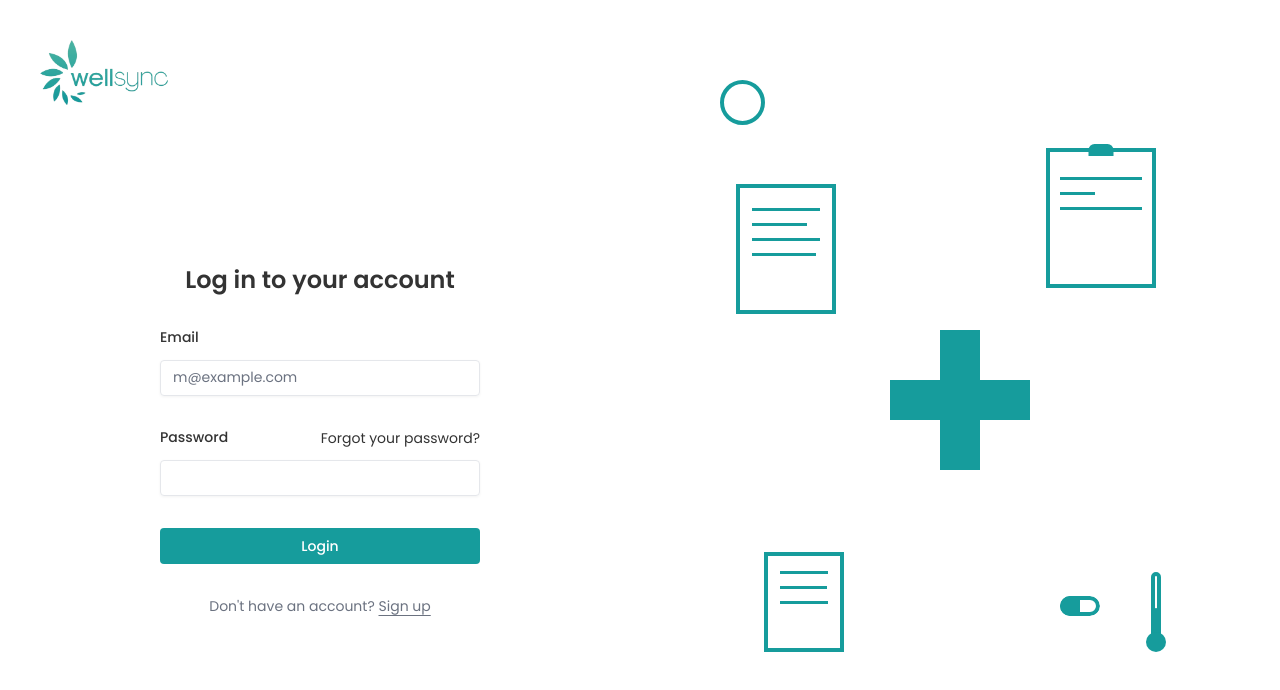
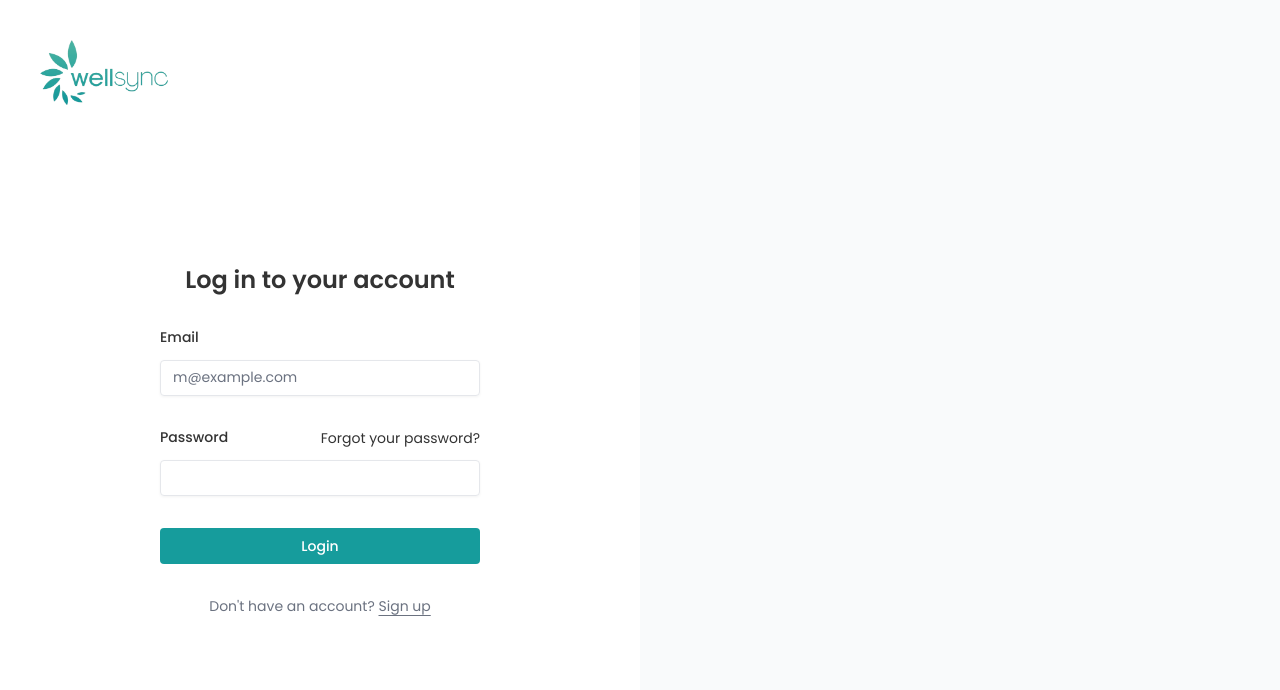
Before and after one commit to JethroBaring/welldd, a Next.js app: page /login in a window 1280 px wide. Shown: the top 690 px of the page. Built offline with nearby package versions, Linux system fonts and the light colour scheme.

Commit message:
fix: correct visibility property in auth.css and comment out unused rewrites in next.config.ts

```diff
--- a/app/(auth)/auth.css
+++ b/app/(auth)/auth.css
@@ -5,7 +5,7 @@
   position: relative;
   background: #ffffff;
   padding: 40px;
-  visibility: none;
+  visibility: hidden;
 }
 
 .graphic-wrapper {
--- a/next.config.ts
+++ b/next.config.ts
@@ -9,14 +9,14 @@ const nextConfig: NextConfig = {
     // Ignore TypeScript errors during production builds
     ignoreBuildErrors: true,
   },
-  async rewrites() {
-    return [
-      {
-        source: "/api/:path*",
-        destination: `${process.env.NEXT_PUBLIC_API_BASE_URL}/api/:path*`,
-      },
-    ];
-  },
+  // async rewrites() {
+  //   return [
+  //     {
+  //       source: "/api/:path*",
+  //       destination: `${process.env.NEXT_PUBLIC_API_BASE_URL}/api/:path*`,
+  //     },
+  //   ];
+  // },
 };
 
 export default nextConfig;
```
